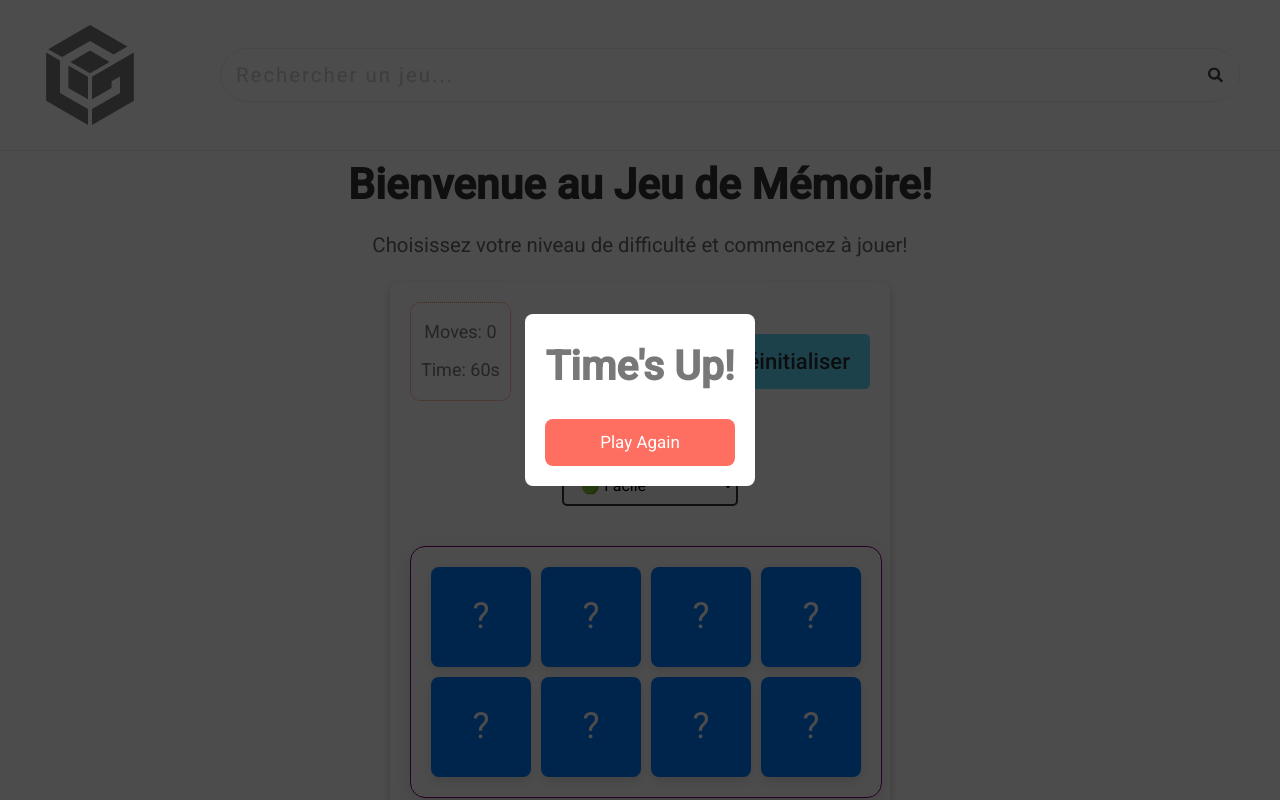
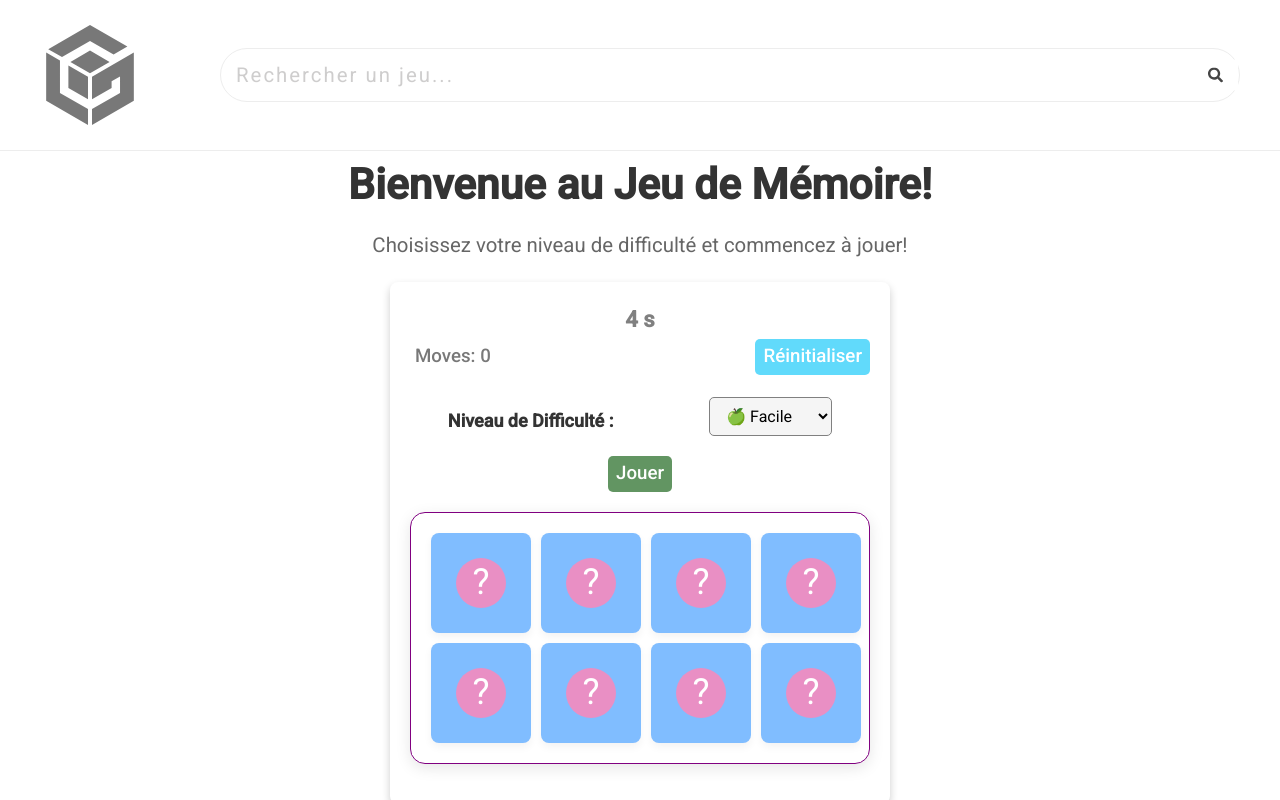
Before and after one commit to hicodingx/games-internship, a React (Vite) app: page /memo in a window 1280 px wide. Shown: the top 800 px of the page. Built offline with nearby package versions, Linux system fonts and the light colour scheme.

Commit message:
Nouvelle mise à jour et relesae 2

```diff
--- a/package.json
+++ b/package.json
@@ -15,8 +15,10 @@
     "react": "^18.2.0",
     "react-dom": "^18.2.0",
     "react-icons": "^5.1.0",
+    "react-intersection-observer": "^9.13.0",
     "react-multi-carousel": "^2.8.5",
     "react-router-dom": "^6.23.0",
+    "typewriter-effect": "^2.21.0",
     "vite-express": "*"
   },
   "devDependencies": {
--- a/src/client/components/cards/Cards.jsx
+++ b/src/client/components/cards/Cards.jsx
@@ -57,6 +57,12 @@ function Cards() {
             <p className="title">Let your imagination run wild</p>
           </div>
         </div>
+        <div className="card second">
+          <div className="card-content">
+            <p className="tagline">For Everyone</p>
+            <p className="title">Let your imagination run wild</p>
+          </div>
+        </div>
       </Carousel>
 
       {/* <div className="card">
--- a/src/client/components/memoryGame/MemoApp/MemoApp.jsx
+++ b/src/client/components/memoryGame/MemoApp/MemoApp.jsx
@@ -11,10 +11,15 @@ function MemoApp() {
   const [isGameOver, setIsGameOver] = useState(false);
   const [difficulty, setDifficulty] = useState(4);
   const [isTimeUp, setIsTimeUp] = useState(false); // État pour vérifier si le temps est écoulé
+  const [isStarted, setIsStarted] = useState(false);
+  const [end, setEnd] = useState(false);
 
-  useEffect(() => {
-    initializeGame();
-  }, [difficulty]);
+  // useEffect(() => {
+  //   const processGame = () => {
+  //     initializeGame();
+  //   };
+  //   isStarted && processGame;
+  // }, [isStarted]);
 
   useEffect(() => {
     if (flippedIndices.length === 2) {
@@ -29,18 +34,26 @@ function MemoApp() {
     }
   }, [flippedIndices]);
 
+  useEffect(() => {
+    initializeGame(); // Initialize the game on component mount
+  }, [difficulty]);
+
   // Gestion du chronomètre par décrémentation
   useEffect(() => {
     let timer;
-    if (time > 0 && !isGameOver && !isTimeUp) {
+    if (isStarted && time > 0 && !isGameOver) {
       // Le temps décrémente tant qu'il n'est pas écoulé, que le jeu n'est pas terminé, et que le temps n'est pas épuisé
-      timer = setInterval(() => setTime(time - 1), 1000);
-    } else if (time === 0 && !isGameOver && !isTimeUp) {
+      timer = setInterval(() => {
+        setTime((prevTime) => prevTime - 1);
+      }, 1000);
+    } else if (isStarted && time === 0 && !isGameOver) {
       // Si le temps est écoulé, on déclenche la fin du jeu
       handleTimeUp();
     }
     return () => clearInterval(timer); // Nettoyage du timer pour éviter des bugs
-  }, [time, isGameOver, isTimeUp]);
+  }, [time, isStarted, isGameOver]);
+
+  // console.log(`timer => ${time}, game =>${isGameOver}, issta => ${isStarted}`);
 
   const handleWin = () => {
     const winAudio = new Audio("/2363.mp3"); // Remplace par le chemin vers ton fichier son de victoire
@@ -60,13 +73,14 @@ function MemoApp() {
     const cardSet = [...selectedSymbols, ...selectedSymbols].sort(
       () => Math.random() - 0.5
     );
+    setEnd(false);
     setCards(cardSet);
     setFlippedIndices([]);
     setMatchedIndices([]);
     setMoves(0);
     setIsGameOver(false);
-    setIsTimeUp(false); // Réinitialise l'état d'expiration du temps
-    setTime(difficulty * 15); // Le temps dépend du niveau de difficulté (par exemple, 4 * 30 = 120 secondes)
+    setIsTimeUp(false); // Réinitialisation de `isTimeUp` à `false`
+    setTime(difficulty * 1); // Temps dépendant du niveau de difficulté
   };
 
   const handleCardClick = (index) => {
@@ -85,17 +99,63 @@ function MemoApp() {
   // Fonction appelée lorsque le temps est écoulé
   const handleTimeUp = () => {
     setIsTimeUp(true);
+    setIsStarted(false);
     const audio = new Audio("/1313.mp3"); // Remplace par le chemin vers ton fichier son
     audio.play(); // Joue le signal sonore lorsque le temps est épuisé
   };
 
+  // Fonction de redémarrage du jeu
   const handleRestart = () => {
-    initializeGame();
+    initializeGame(); // Réinitialise le jeu
   };
 
   // Gestion du changement de difficulté
   const handleChangeDifficulty = (e) => {
     setDifficulty(Number(e.target.value));
+    // initializeGame(); // Réinitialise le jeu avec la nouvelle difficulté
+  };
+
+  const handleStart = () => {
+    setIsStarted(true);
+    // initializeGame();
+  };
+
+  const Overlay = () => {
+    if ((isGameOver || isTimeUp) && !end) {
+      return (
+        <div className="overlay">
+          <div className="message-container">
+            {isGameOver ? (
+              <div className="message">Félicitation!, vous avez gagné</div>
+            ) : (
+              <div className="message">Perdu!</div>
+            )}
+
+            {isGameOver ? (
+              <div className="end-img">
+                <img className="null-part" src="./gift.jpg" alt="" />
+              </div>
+            ) : (
+              <div className="end-img">
+                <img className="null-part" src="./sorry.gif" alt="" />
+              </div>
+            )}
+
+            {/* <button className="reset-button" onClick={resetGame}>
+                Réinitialiser
+              </button> */}
+            <div className="replay-end-container">
+              <button className="memo-play-btn" onClick={handleRestart}>
+                Play Again
+              </button>
+              <button className="memo-play-btn end" onClick={handleRestart}>
+                Terminer
+              </button>
+            </div>
+          </div>
+        </div>
+      );
+    } else return null;
   };
 
   return (
@@ -106,25 +166,32 @@ function MemoApp() {
       </header>
 
       <div className="memo-game-board">
+        <div className="time-counter-container">
+          <p>{time} s</p> {/* Affichage du temps restant */}
+        </div>
         <div className="play-info">
           <div className="score">
             <p>Moves: {moves}</p>
-            <p>Time: {time}s</p> {/* Affichage du temps restant */}
           </div>
 
-          <button className="reset-button" onClick={handleRestart}>
+          <button
+            className={`reset-button memo  ${isStarted ? "disabled" : ""}`}
+            onClick={handleRestart}
+            disabled={isStarted}
+          >
             Réinitialiser
           </button>
         </div>
 
         {/* Ajouter une sélection de difficulté ici */}
-        <div className="difficulty-selector">
+        <div className="difficulty-selector memo">
           <label htmlFor="difficulty">Niveau de Difficulté : </label>
           <select
             id="difficulty"
             value={difficulty}
             onChange={handleChangeDifficulty}
-            className={`difficulty-dropdown `}
+            disabled={isStarted}
+            className={`difficulty-dropdown ${isStarted ? "disabled" : ""}`}
           >
             <option value={4}>🍏 Facile</option>
             <option value={6}>🍊 Moyen</option>
@@ -132,23 +199,26 @@ function MemoApp() {
           </select>
         </div>
 
-        {(isGameOver || isTimeUp) && ( // Si le jeu est terminé ou si le temps est écoulé, afficher l'overlay
-          <div className="memo-overlay">
-            <div className="memo-overlay-content">
-              <h2>{isGameOver ? "You Won!" : "Time's Up!"}</h2>{" "}
-              {/* Affichage du message selon l'état */}
-              <button className="memo-play-btn" onClick={handleRestart}>
-                Play Again
-              </button>{" "}
-              {/* Bouton pour recommencer */}
-            </div>
-          </div>
-        )}
+        <div className="launch-btn-container">
+          <button
+            className={`reset-button memo launch ${
+              isStarted ? "disabled" : ""
+            }`}
+            onClick={handleStart}
+            disabled={isStarted}
+          >
+            Jouer
+          </button>
+        </div>
+
+        {/*  */}
+        <Overlay />
         <MemoBoard
           cards={cards}
           flippedIndices={flippedIndices}
           matchedIndices={matchedIndices}
           onCardClick={handleCardClick}
+          isStarted={isStarted} // Ajout de l'état isStarted
         />
       </div>
     </div>
--- a/src/client/components/memoryGame/MemoApp/memoApp.css
+++ b/src/client/components/memoryGame/MemoApp/memoApp.css
@@ -48,11 +48,36 @@
   background-color: #ff867c;
 }
 
+/* timer */
+
+.time-counter-container p {
+  font-size: 1.3rem;
+  font-weight: 700;
+  color: gray;
+}
+.time-counter-container p.ending {
+  color: rgba(255, 0, 0, 0.651);
+}
+
 .play-info {
   display: flex;
   align-items: center;
   justify-content: space-between;
   min-width: 100%;
+}
+
+.difficulty-selector.memo {
+  display: flex;
+  align-items: end;
+  justify-content: space-around;
+  text-align: none;
+  min-width: 100%;
+}
+
+.difficulty-selector.memo select {
+  max-width: max-content;
+  border-color: grey;
+  border-width: 0.5px;
 }
 
 label {
@@ -68,21 +93,48 @@ select {
   border: 2px solid #4a4a4a;
 }
 
+.launch-btn-container .launch {
+  background-color: rgba(12, 90, 12, 0.644);
+}
+
+.launch-btn-container .launch.disabled {
+  /* background-color: rgba(12, 90, 12, 0.644); */
+  background-color: #e0e0e0;
+
+  cursor: not-allowed;
+}
+
+.launch-btn-container .launch.disabled:hover {
+  background-color: #e0e0e0;
+}
+
 /* Styles pour la section des contrôles (redémarrer le jeu, difficulté, score) */
 
 /* Styles pour l'affichage du score */
 .score {
-  display: flex;
-  flex-direction: column;
-  align-items: center;
-  padding: 10px;
-  border: 1px dotted coral;
+  padding: 5px;
   border-radius: 10px;
 }
 
 .score p {
-  margin: 5px 0;
-  font-size: 18px;
+  font-size: 1.1rem;
+  font-weight: 500;
+}
+
+.reset-button.memo {
+  font-size: 1.1rem;
+  color: white;
+  padding: 3px 8px;
+  margin-top: 0;
+}
+
+.reset-button.memo.disabled {
+  background-color: #e0e0e0;
+
+  cursor: not-allowed;
+}
+.reset-button.memo.disabled:hover {
+  background-color: #e0e0e0;
 }
 
 /* Styles pour l'overlay qui apparaît lorsque le jeu est terminé ou que le temps est écoulé */
@@ -118,3 +170,14 @@ select {
   font-size: 16px;
   cursor: pointer;
 }
+
+.replay-end-container {
+  display: flex;
+  align-items: center;
+  justify-content: space-around;
+  min-width: 100%;
+}
+
+.replay-end-container .end {
+  background-color: grey;
+}
--- a/src/client/components/memoryGame/MemoBoard/MemoBoard.jsx
+++ b/src/client/components/memoryGame/MemoBoard/MemoBoard.jsx
@@ -1,7 +1,13 @@
 import React from "react";
 import MemoCard from "../memoCard/MemoCard";
 import "./memoBoard.css";
-function MemoBoard({ cards, flippedIndices, matchedIndices, onCardClick }) {
+function MemoBoard({
+  cards,
+  flippedIndices,
+  matchedIndices,
+  onCardClick,
+  isStarted,
+}) {
   return (
     <div className="mboard">
       {cards.map((card, index) => (
@@ -12,6 +18,7 @@ function MemoBoard({ cards, flippedIndices, matchedIndices, onCardClick }) {
           isFlipped={
             flippedIndices.includes(index) || matchedIndices.includes(index)
           }
+          isDisabled={!isStarted || matchedIndices.includes(index)} // Désactive la carte si le jeu n'est pas démarré ou si elle est appariée
           onClick={() => onCardClick(index)}
         />
       ))}
--- a/src/client/components/memoryGame/MemoBoard/memoBoard.css
+++ b/src/client/components/memoryGame/MemoBoard/memoBoard.css
@@ -9,6 +9,8 @@
 /* Plateau de jeu */
 .mboard {
   border: 1px solid purple;
+  width: 100%;
+  overflow: hidden;
   border-radius: 15px;
   display: grid;
   grid-template-columns: repeat(2, 1fr);
--- a/src/client/components/memoryGame/memoCard/MemoCard.jsx
+++ b/src/client/components/memoryGame/memoCard/MemoCard.jsx
@@ -1,12 +1,19 @@
 import React from "react";
 import "./memoCard.css";
 
-function MemoCard({ index, symbol, isFlipped, onClick }) {
+function MemoCard({ index, symbol, isFlipped, isDisabled, onClick }) {
   return (
-    <div className={`mcard ${isFlipped ? "flipped" : ""}`} onClick={onClick}>
+    <div
+      className={`mcard ${isFlipped ? "flipped" : ""} ${
+        isDisabled ? "disabled" : ""
+      }`}
+      onClick={() => !isDisabled && onClick()} // Empêche le clic si la carte est désactivée
+    >
       <div className="inner">
         <div className="front">{symbol}</div>
-        <div className="back">?</div>
+        <div className="back">
+          <div className="back-content">?</div>
+        </div>
       </div>
     </div>
   );
--- a/src/client/components/memoryGame/memoCard/memoCard.css
+++ b/src/client/components/memoryGame/memoCard/memoCard.css
@@ -1,8 +1,20 @@
 .mcard {
-  perspective: 1000px;
+  /* perspective: 1000px; */
   cursor: pointer;
-  width: 150px;
-  height: 130px;
+  width: calc(40vw - 15px);
+  aspect-ratio: 1/1;
+  position: relative;
+  transition: transform 0.3s ease;
+}
+
+.mcard:hover {
+  transform: scale(1.05);
+}
+
+.mcard.disabled {
+  opacity: 0.5;
+  pointer-events: none; /* Empêche toute interaction */
+  cursor: not-allowed;
 }
 
 @media (min-width: 768px) {
@@ -48,4 +60,19 @@
 .mcard .back {
   background-color: #007bff;
   color: white;
+  position: relative;
 }
+
+.mcard .back-content {
+  display: flex;
+  align-items: center;
+  justify-content: center;
+  background-color: rgb(211, 30, 136);
+  position: absolute;
+  top: 50%;
+  left: 50%;
+  width: 50%;
+  height: 50%;
+  border-radius: 50%;
+  transform: translate(-50%, -50%);
+}
```
Also changed, not shown: src/client/components/morpionGame/board/board.css (+11 -0 lines), src/client/screens/home/Home.jsx (+25 -0 lines), src/client/screens/home/home.css (+8 -0 lines), 1 other file (tests, documents, lock files or other folders).
